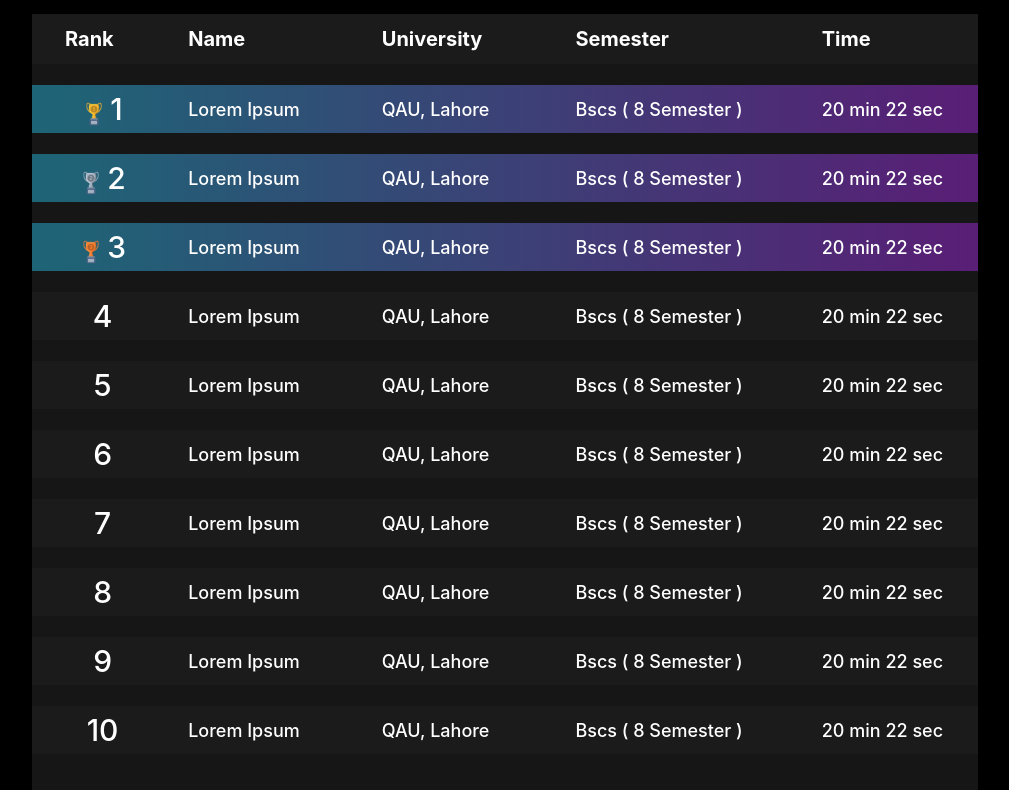
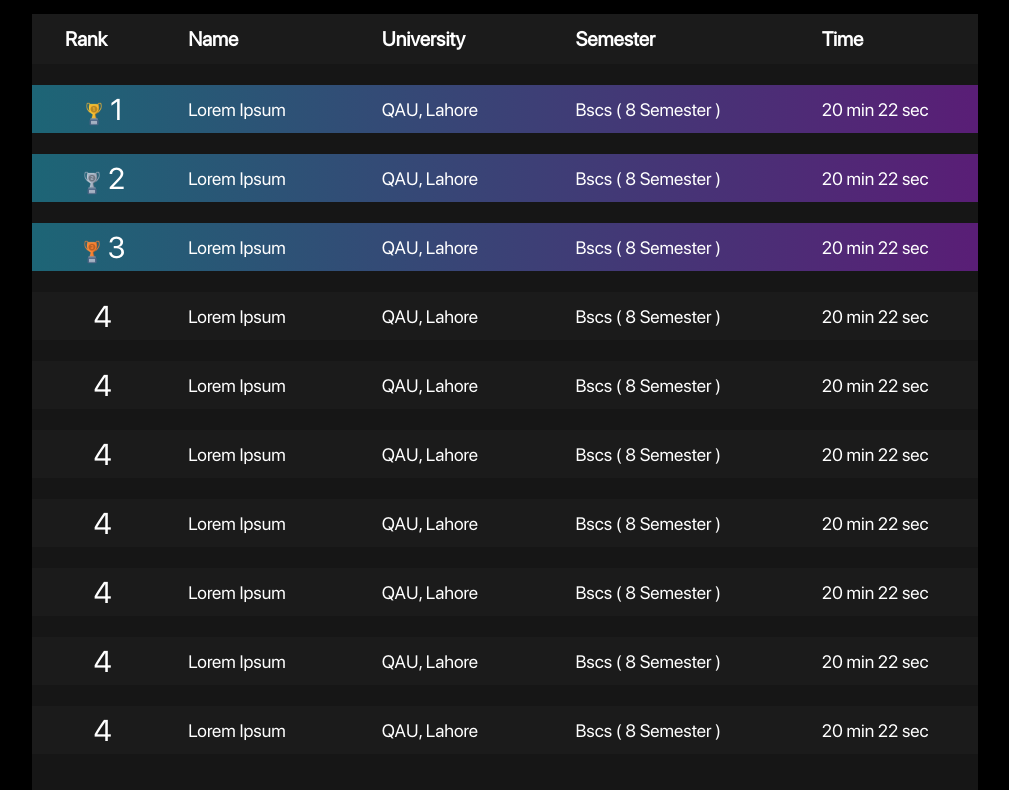
Before and after one commit to eng-Iqbal-hassan/leaderboard-tabular-data, a plain HTML site: page index.html in a window 1280 px wide. Shown: the part 126-916 px from the top of the page, without its empty margins (135-1144 px from the left). Drawn offline with Linux system fonts and the light colour scheme.

Commit message:
changes-completed

```diff
--- a/index.html
+++ b/index.html
@@ -13,98 +13,98 @@
         <div class="table">
             <div class="table-head">
                 <div class="table-row">
-                    <div class="table-head-cell table-cell">Rank</div>
-                    <div class="table-head-cell table-cell">Name</div>
-                    <div class="table-head-cell table-cell">University</div>
-                    <div class="table-head-cell table-cell">Semester</div>
-                    <div class="table-head-cell table-cell">Time</div>
+                    <div class="table-head-cell table-cell w-14">Rank</div>
+                    <div class="table-head-cell table-cell w-22">Name</div>
+                    <div class="table-head-cell table-cell w-22">University</div>
+                    <div class="table-head-cell table-cell w-28">Semester</div>
+                    <div class="table-head-cell table-cell w-14">Time</div>
                 </div>
             </div>
             <div class="table-body">
                 <div class="table-row">
-                    <div class="table-body-cell table-cell">
+                    <div class="table-body-cell table-cell w-14">
                         <div class="image">
                             <img src="/assets/gold-cup.png" alt="gold-cup">
                         </div>
                         <span>1</span>
                     </div>
-                    <div class="table-body-cell table-cell">Lorem Ipsum</div>
-                    <div class="table-body-cell table-cell">QAU, Lahore</div>
-                    <div class="table-body-cell table-cell">Bscs ( 8 Semester )</div>
-                    <div class="table-body-cell table-cell">20 min 22 sec</div>
+                    <div class="table-body-cell table-cell w-22">Lorem Ipsum</div>
+                    <div class="table-body-cell table-cell w-22">QAU, Lahore</div>
+                    <div class="table-body-cell table-cell w-28">Bscs ( 8 Semester )</div>
+                    <div class="table-body-cell table-cell w-14">20 min 22 sec</div>
                 </div>
                 <div class="table-row">
-                    <div class="table-body-cell table-cell">
+                    <div class="table-body-cell table-cell w-14">
                         <div class="image">
                             <img src="/assets/silver-cup.png" alt="silver-cup">
                         </div>
                         <span>2</span>
                     </div>
-                    <div class="table-body-cell table-cell">Lorem Ipsum</div>
-                    <div class="table-body-cell table-cell">QAU, Lahore</div>
-                    <div class="table-body-cell table-cell">Bscs ( 8 Semester )</div>
-                    <div class="table-body-cell table-cell">20 min 22 sec</div>
+                    <div class="table-body-cell table-cell w-22">Lorem Ipsum</div>
+                    <div class="table-body-cell table-cell w-22">QAU, Lahore</div>
+                    <div class="table-body-cell table-cell w-28">Bscs ( 8 Semester )</div>
+                    <div class="table-body-cell table-cell w-14">20 min 22 sec</div>
                 </div>
                 <div class="table-row">
-                    <div class="table-body-cell table-cell">
+                    <div class="table-body-cell table-cell w-14">
                         <div class="image">
                             <img src="/assets/bronze-cup.png" alt="bronze-cup">
                         </div>
                         <span>3</span>
                     </div>
-                    <div class="table-body-cell table-cell">Lorem Ipsum</div>
-                    <div class="table-body-cell table-cell">QAU, Lahore</div>
-                    <div class="table-body-cell table-cell">Bscs ( 8 Semester )</div>
-                    <div class="table-body-cell table-cell">20 min 22 sec</div>
+                    <div class="table-body-cell table-cell w-22">Lorem Ipsum</div>
+                    <div class="table-body-cell table-cell w-22">QAU, Lahore</div>
+                    <div class="table-body-cell table-cell w-28">Bscs ( 8 Semester )</div>
+                    <div class="table-body-cell table-cell w-14">20 min 22 sec</div>
                 </div>
                 <div class="table-row">
-                    <div class="table-body-cell table-cell">4</div>
-                    <div class="table-body-cell table-cell">Lorem Ipsum</div>
-                    <div class="table-body-cell table-cell">QAU, Lahore</div>
-                    <div class="table-body-cell table-cell">Bscs ( 8 Semester )</div>
-                    <div class="table-body-cell table-cell">20 min 22 sec</div>
+                    <div class="table-body-cell table-cell w-14">4</div>
+                    <div class="table-body-cell table-cell w-22">Lorem Ipsum</div>
+                    <div class="table-body-cell table-cell w-22">QAU, Lahore</div>
+                    <div class="table-body-cell table-cell w-28">Bscs ( 8 Semester )</div>
+                    <div class="table-body-cell table-cell w-14">20 min 22 sec</div>
                 </div>
                 <div class="table-row">
-                    <div class="table-body-cell table-cell">5</div>
-                    <div class="table-body-cell table-cell">Lorem Ipsum</div>
-                    <div class="table-body-cell table-cell">QAU, Lahore</div>
-                    <div class="table-body-cell table-cell">Bscs ( 8 Semester )</div>
-                    <div class="table-body-cell table-cell">20 min 22 sec</div>
+                    <div class="table-body-cell table-cell w-14">4</div>
+                    <div class="table-body-cell table-cell w-22">Lorem Ipsum</div>
+                    <div class="table-body-cell table-cell w-22">QAU, Lahore</div>
+                    <div class="table-body-cell table-cell w-28">Bscs ( 8 Semester )</div>
+                    <div class="table-body-cell table-cell w-14">20 min 22 sec</div>
                 </div>
                 <div class="table-row">
-                    <div class="table-body-cell table-cell">6</div>
-                    <div class="table-body-cell table-cell">Lorem Ipsum</div>
-                    <div class="table-body-cell table-cell">QAU, Lahore</div>
-                    <div class="table-body-cell table-cell">Bscs ( 8 Semester )</div>
-                    <div class="table-body-cell table-cell">20 min 22 sec</div>
+                    <div class="table-body-cell table-cell w-14">4</div>
+                    <div class="table-body-cell table-cell w-22">Lorem Ipsum</div>
+                    <div class="table-body-cell table-cell w-22">QAU, Lahore</div>
+                    <div class="table-body-cell table-cell w-28">Bscs ( 8 Semester )</div>
+                    <div class="table-body-cell table-cell w-14">20 min 22 sec</div>
                 </div>
                 <div class="table-row">
-                    <div class="table-body-cell table-cell">7</div>
-                    <div class="table-body-cell table-cell">Lorem Ipsum</div>
-                    <div class="table-body-cell table-cell">QAU, Lahore</div>
-                    <div class="table-body-cell table-cell">Bscs ( 8 Semester )</div>
-                    <div class="table-body-cell table-cell">20 min 22 sec</div>
+                    <div class="table-body-cell table-cell w-14">4</div>
+                    <div class="table-body-cell table-cell w-22">Lorem Ipsum</div>
+                    <div class="table-body-cell table-cell w-22">QAU, Lahore</div>
+                    <div class="table-body-cell table-cell w-28">Bscs ( 8 Semester )</div>
+                    <div class="table-body-cell table-cell w-14">20 min 22 sec</div>
                 </div>
                 <div class="table-row">
-                    <div class="table-body-cell table-cell">8</div>
-                    <div class="table-body-cell table-cell">Lorem Ipsum</div>
-                    <div class="table-body-cell table-cell">QAU, Lahore</div>
-                    <div class="table-body-cell table-cell">Bscs ( 8 Semester )</div>
-                    <div class="table-body-cell table-cell">20 min 22 sec</div>
+                    <div class="table-body-cell table-cell w-14">4</div>
+                    <div class="table-body-cell table-cell w-22">Lorem Ipsum</div>
+                    <div class="table-body-cell table-cell w-22">QAU, Lahore</div>
+                    <div class="table-body-cell table-cell w-28">Bscs ( 8 Semester )</div>
+                    <div class="table-body-cell table-cell w-14">20 min 22 sec</div>
                 </div>
                 <div class="table-row">
-                    <div class="table-body-cell table-cell">9</div>
-                    <div class="table-body-cell table-cell">Lorem Ipsum</div>
-                    <div class="table-body-cell table-cell">QAU, Lahore</div>
-                    <div class="table-body-cell table-cell">Bscs ( 8 Semester )</div>
-                    <div class="table-body-cell table-cell">20 min 22 sec</div>
+                    <div class="table-body-cell table-cell w-14">4</div>
+                    <div class="table-body-cell table-cell w-22">Lorem Ipsum</div>
+                    <div class="table-body-cell table-cell w-22">QAU, Lahore</div>
+                    <div class="table-body-cell table-cell w-28">Bscs ( 8 Semester )</div>
+                    <div class="table-body-cell table-cell w-14">20 min 22 sec</div>
                 </div>
                 <div class="table-row">
-                    <div class="table-body-cell table-cell">10</div>
-                    <div class="table-body-cell table-cell">Lorem Ipsum</div>
-                    <div class="table-body-cell table-cell">QAU, Lahore</div>
-                    <div class="table-body-cell table-cell">Bscs ( 8 Semester )</div>
-                    <div class="table-body-cell table-cell">20 min 22 sec</div>
+                    <div class="table-body-cell table-cell w-14">4</div>
+                    <div class="table-body-cell table-cell w-22">Lorem Ipsum</div>
+                    <div class="table-body-cell table-cell w-22">QAU, Lahore</div>
+                    <div class="table-body-cell table-cell w-28">Bscs ( 8 Semester )</div>
+                    <div class="table-body-cell table-cell w-14">20 min 22 sec</div>
                 </div>
             </div>
         </div>
--- a/styles/_font.scss
+++ b/styles/_font.scss
@@ -1,3 +1,4 @@
-body {
-    font-family: "SF Pro Display";
-}
+@font-face {
+    font-family: 'SF-Pro-Display';
+    src: url(../font-family/SF-Pro-Display-Regular.woff) format('woff');
+  }
--- a/styles/style.scss
+++ b/styles/style.scss
@@ -5,8 +5,18 @@
     box-sizing: border-box;
 }
 body {
+    font-family: SF-Pro-Display;
     background-color: #000000;
     color: white;
+}
+.w-14 {
+    width: 14%
+}
+.w-22 {
+    width: 22%
+}
+.w-28 {
+    width: 28%;
 }
 h1 {
     text-align: center;
@@ -76,23 +86,7 @@ h1 {
         @media screen and (max-width: 575px) {
             display: inline-block;
         }
-        .table-cell {
-            &:first-child {
-                width: 14%;
-            }
-            &:nth-child(2) {
-                width: 22%;
-            }
-            &:nth-child(3) {
-                width: 22%;
-            }
-            &:nth-child(4) {
-                width: 28%;
-            }
-            &:last-child {
-                width: 14%;
-            }
-            &:not(:last-child) {
+        .table-cell:not(:last-child) {
             padding-right: 4.375rem;
             @media screen and (max-width: 1440px) {
                 padding-right: 3.1875rem;
@@ -111,7 +105,6 @@ h1 {
             }
             @media screen and (max-width: 375px) {
                 padding-right: 1.375rem;
-                }
             }
         }
         .table-head {
@@ -282,6 +275,10 @@ h1 {
                         align-items: center;
                         .image {
                             max-height: 2rem;
+                            img {
+                                width: 100%;
+                                height: 100%;
+                            }
                             &:first-child{
                                 margin-right: .25rem;
                             }
@@ -297,30 +294,18 @@ h1 {
                                 margin-right: .125rem;
                                 max-width: 1.5rem;
                                 max-height: 1.5rem;
-                                img {
-                                    width: 100%;
-                                    height: 100%;
-                                }
                             }
                         }
                         @media screen and (max-width: 1024px) {
                             .image {
                                 max-width: 1.625rem;
                                 max-height: 1.625rem;
-                                img {
-                                    width: 100%;
-                                    height: 100%;
-                                }
                             }
                         }
                         @media screen and (max-width: 768px) {
                             .image {
                                 max-width: 1.25rem;
                                 max-height: 1.25rem;
-                                img {
-                                    width: 100%;
-                                    height: 100%;
-                                }
                             }
                         }
                         @media screen and (max-width: 575px) {
@@ -333,10 +318,6 @@ h1 {
                                 &:nth-child(2) {
                                     margin-right: .1875rem;
                                 }
-                                img {
-                                    width: 100%;
-                                    height: 100%;
-                                }
                             }
                         }
                         @media screen and (max-width: 480px) {
@@ -344,20 +325,12 @@ h1 {
                                 margin-right: .125rem;
                                 max-width: 1.5rem;
                                 max-height: 1.5rem;
-                                img {
-                                    width: 100%;
-                                    height: 100%;
-                                }
                             }
                         }
                         @media screen and (max-width: 375px) {
                             .image {
                                 max-width: 1.25rem;
                                 max-height: 1.25rem;
-                                img {
-                                    width: 100%;
-                                    height: 100%;
-                                }
                             }
                         }
                     }
@@ -400,7 +373,6 @@ h1 {
         font-weight: 800;
         width: 2.5rem;
         height: 2.5rem;
-        text-align: center;
         background-color: transparent;
         border: 0.673px solid white;
         border-radius: 3.75px;
```
Also changed, not shown: font-family/FontsFree-Net-SFProDisplay-Regular.ttf (added), font-family/SF-Pro-Display-Regular.woff (added), styles/style.css, 1 other file. Lines whose indentation alone changed are shown as unchanged.
